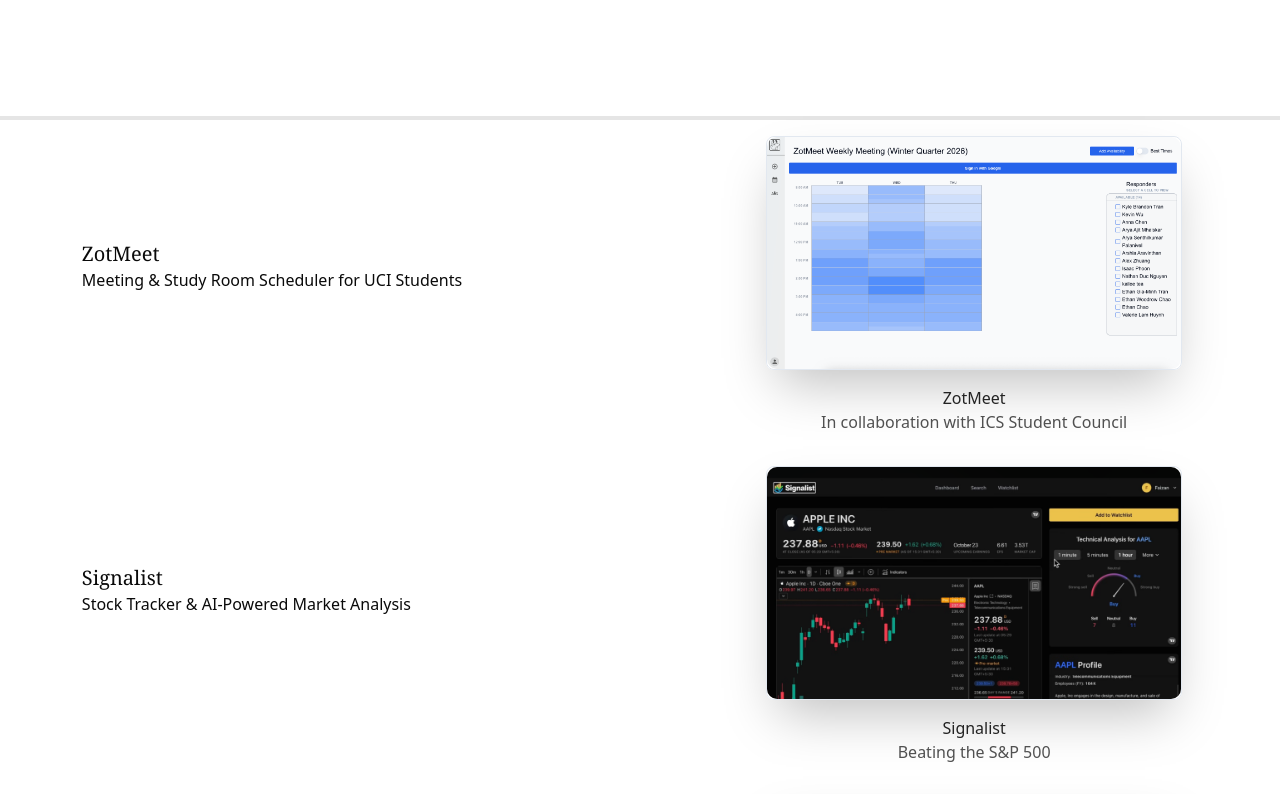
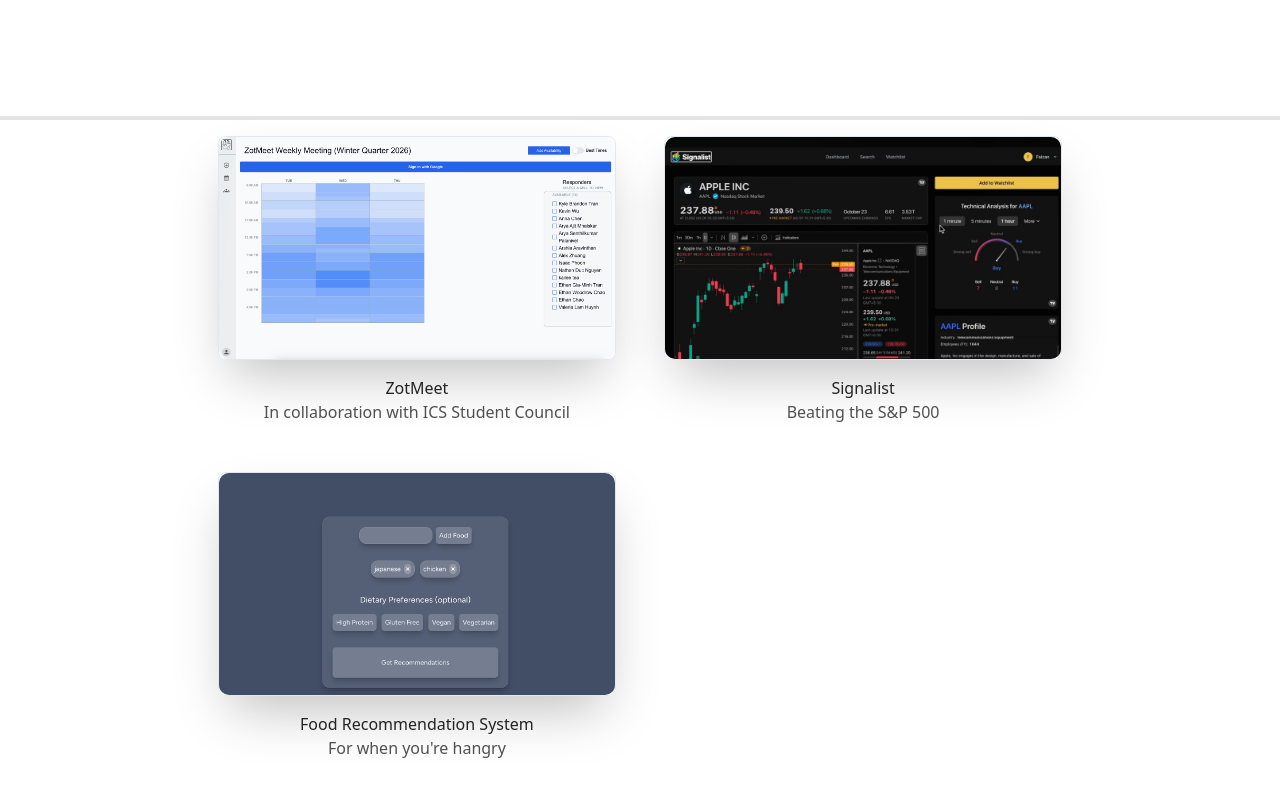
Before and after one commit to ethancha0/new-portfolio, a Next.js app: page / in a window 1280 px wide. Shown: the part 760-1554 px from the top of the page. Built offline with nearby package versions, Linux system fonts and the light colour scheme.

Commit message:
fix: project grid

```diff
--- a/components/expandable-card.tsx
+++ b/components/expandable-card.tsx
@@ -77,7 +77,7 @@
               ref={ref}
               className="w-[95vw] max-w-[1100px] h-[92vh] sm:h-[90vh] flex flex-col bg-white dark:bg-neutral-900 sm:rounded-3xl overflow-hidden"
             >
-              <motion.div layoutId={`image-${active.title}-${id}`} className="relative w-full aspect-video bg-black sm:rounded-tr-lg sm:rounded-tl-lg overflow-hidden">
+              <motion.div layoutId={`image-${active.title}-${id}`} className="relative w-full aspect-video bg-white dark:bg-neutral-900 sm:rounded-tr-lg sm:rounded-tl-lg overflow-hidden">
                 {active.videosrc ? (
                   <video
                     autoPlay
@@ -149,7 +149,7 @@
           </div>
         ) : null}
       </AnimatePresence>
-      <ul className="min-w-md mx-auto w-full items-start gap-4">
+      <ul className="mx-auto w-full  grid grid-cols-1 md:grid-cols-2 gap-4">
         {cards.map((card, index) => (
           <motion.div
             layoutId={`card-${card.title}-${id}`}
@@ -160,7 +160,7 @@
             <div className="flex gap-4 flex-col  w-full">
 
               <motion.div layoutId={`image-${card.title}-${id}`}>
-                <div className="relative w-full aspect-video overflow-hidden border border-slate-200 border-1 rounded-md shadow shadow-2xl">
+                <div className="relative w-full h-56  aspect-video overflow-hidden border border-slate-200 border-1 rounded-md shadow shadow-2xl">
                   <Image
                     fill
                     src={card.src}
--- a/components/project_row/project.tsx
+++ b/components/project_row/project.tsx
@@ -10,6 +10,9 @@
     <div>
 
       <div className="flex justify-center gap-72 mb-12">
+        {/*
+
+
               <div className="flex flex-col gap-38">
                 <ProjectInfo
                   title="ZotMeet"
@@ -26,7 +29,7 @@
 
 
               </div>
-
+  */}
             <div>
               <AnimatedProject/>
             </div>
```
